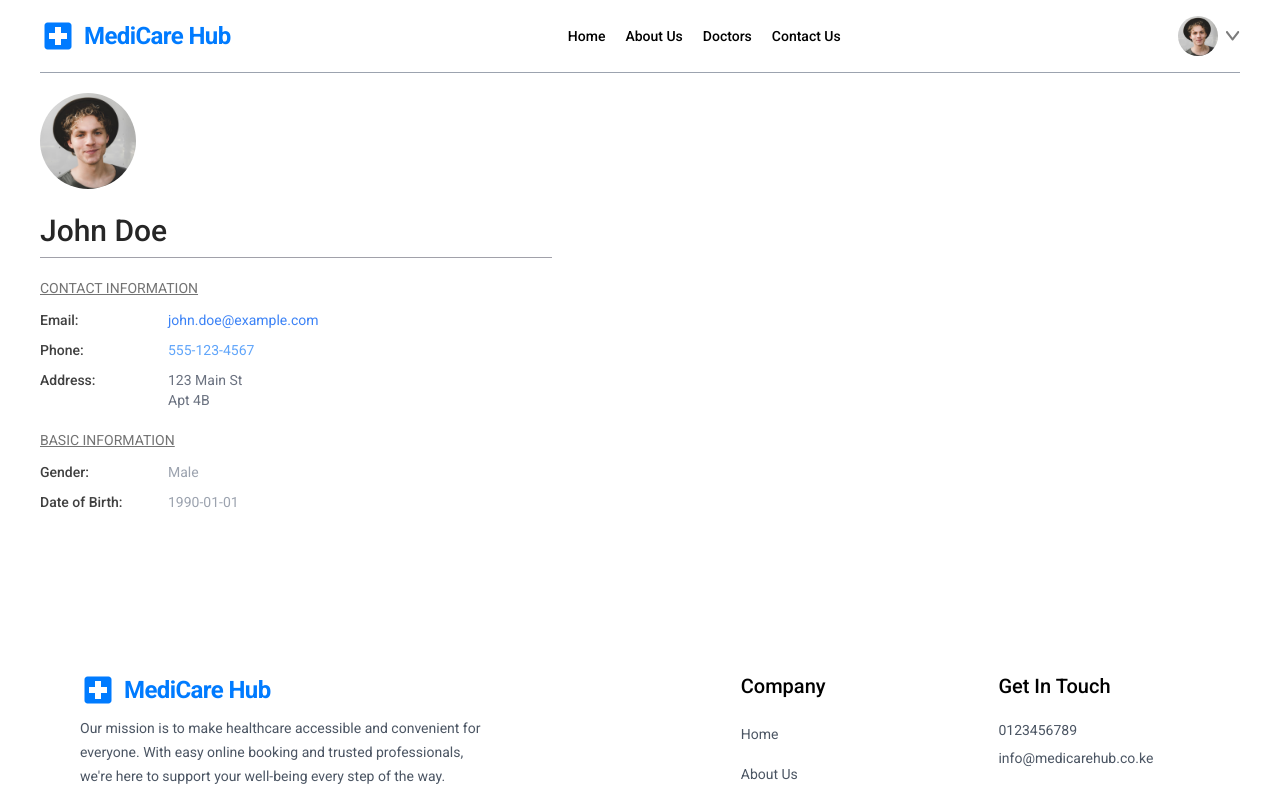
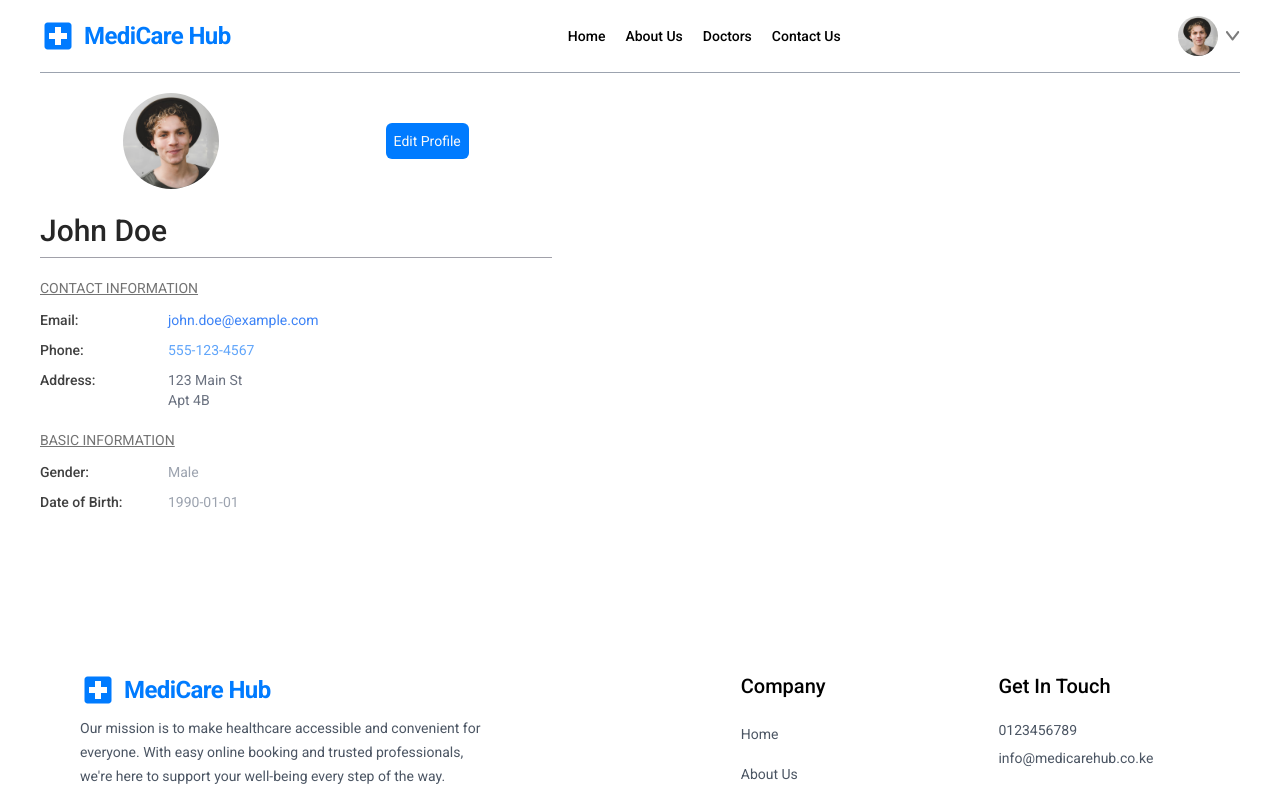
Before and after one commit to briansimiyuj/doctor-appointment-app, a React (Vite) app: page /profile in a window 1280 px wide. Shown: the top 786 px of the page. Built offline with nearby package versions, Linux system fonts and the light colour scheme; a web font is replaced by a local one.

Commit message:
Profile Edit button

```diff
--- a/src/pages/ProfilePage.tsx
+++ b/src/pages/ProfilePage.tsx
@@ -5,9 +5,16 @@ const ProfilePage: React.FC = ()=>{
 
     return(
 
-        <div className="max-w-lg flex flex-col gap-2 text-sm">
+            <div className="max-w-lg flex flex-col gap-2 text-sm">
 
-            <ProfileImage/>
+                <div className="flex justify-around items-center">
+
+                    <ProfileImage/>
+
+                    <button className="bg-primary-bg p-2 text-secondary-bg cursor-pointer rounded-md">Edit Profile</button>
+
+                </div>
+
 
             <ProfileInfo/>
 
```
Also changed, not shown: 1 other file (tests, documents, lock files or other folders).
